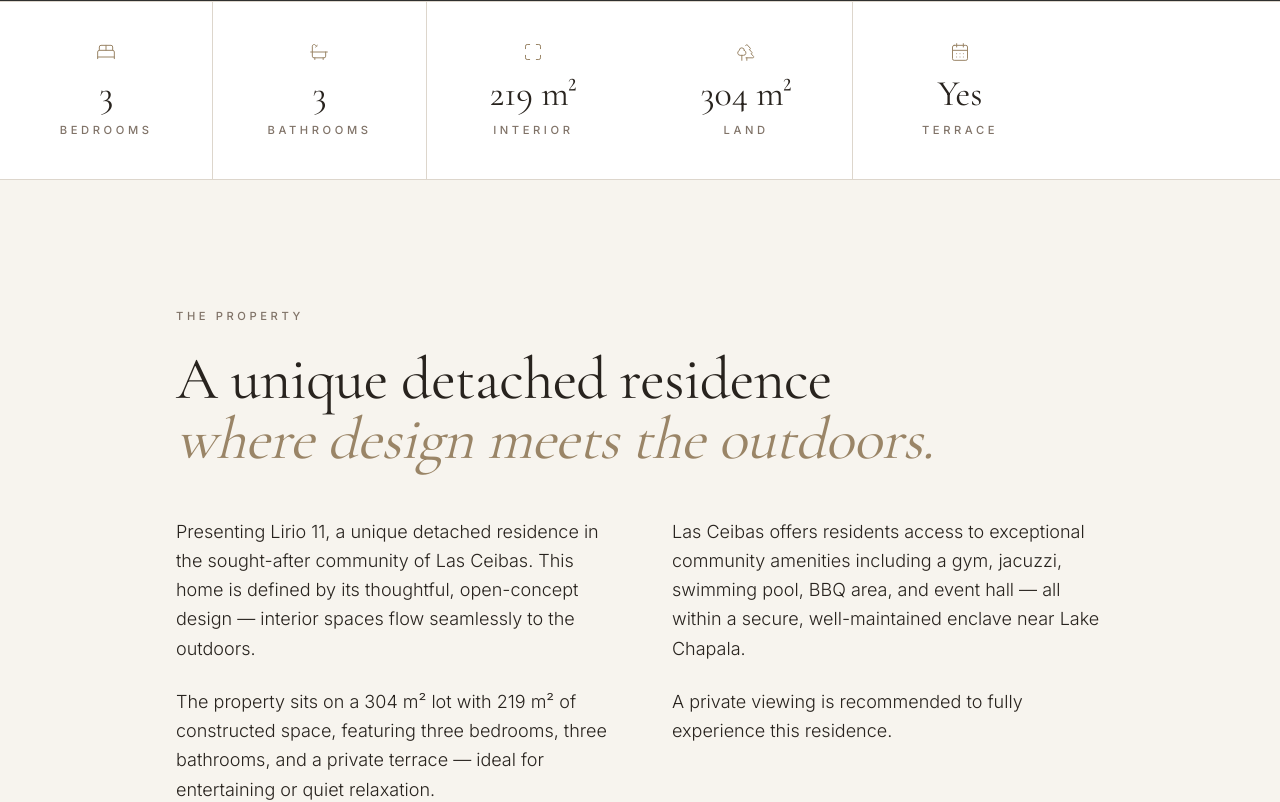
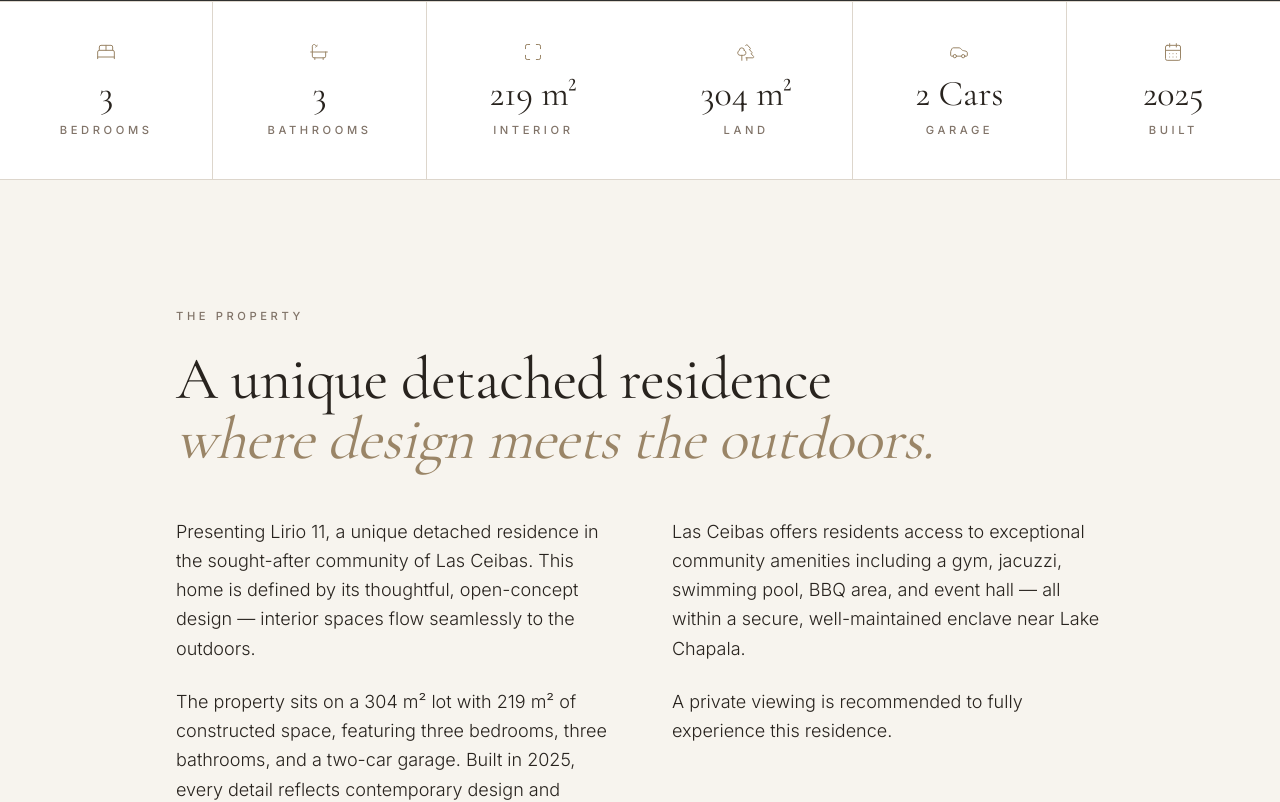
Before and after one commit to ClosingP/lirio-11, a React (Vite) app: page / in a window 1280 px wide. Shown: the part 799-1601 px from the top of the page. Built offline with nearby package versions, Linux system fonts and the light colour scheme; grey boxes are pictures that could not be loaded.

Commit message:
Update specs: remove terrace, add garage and build year

```diff
--- a/src/listing.config.js
+++ b/src/listing.config.js
@@ -4,6 +4,7 @@ import {
   Maximize,
   Trees,
   CalendarDays,
+  Car,
   Waves,
   Dumbbell,
   Sparkles,
@@ -37,7 +38,7 @@ export const listing = {
   seo: {
     title: "LIRIO 11 — Las Ceibas · MXN $7,250,000",
     description:
-      "A unique detached residence in Las Ceibas with open-concept design, private terrace, and access to community amenities. 3 bed · 3 bath · 219 m². By appointment only.",
+      "A unique detached residence in Las Ceibas with open-concept design, two-car garage, and access to community amenities. 3 bed · 3 bath · 219 m². Built 2025. By appointment only.",
   },
 
   // ── Hero ──
@@ -50,7 +51,8 @@ export const listing = {
     { icon: Bath, label: "Bathrooms", value: "3" },
     { icon: Maximize, label: "Interior", value: "219 m²" },
     { icon: Trees, label: "Land", value: "304 m²" },
-    { icon: CalendarDays, label: "Terrace", value: "Yes" },
+    { icon: Car, label: "Garage", value: "2 Cars" },
+    { icon: CalendarDays, label: "Built", value: "2025" },
   ],
 
   // ── Story ──
@@ -60,7 +62,7 @@ export const listing = {
     headlineAccent: "where design meets the outdoors.",
     paragraphs: [
       "Presenting Lirio 11, a unique detached residence in the sought-after community of Las Ceibas. This home is defined by its thoughtful, open-concept design — interior spaces flow seamlessly to the outdoors.",
-      "The property sits on a 304 m² lot with 219 m² of constructed space, featuring three bedrooms, three bathrooms, and a private terrace — ideal for entertaining or quiet relaxation.",
+      "The property sits on a 304 m² lot with 219 m² of constructed space, featuring three bedrooms, three bathrooms, and a two-car garage. Built in 2025, every detail reflects contemporary design and quality construction.",
       "Las Ceibas offers residents access to exceptional community amenities including a gym, jacuzzi, swimming pool, BBQ area, and event hall — all within a secure, well-maintained enclave near Lake Chapala.",
       "A private viewing is recommended to fully experience this residence.",
     ],
```
